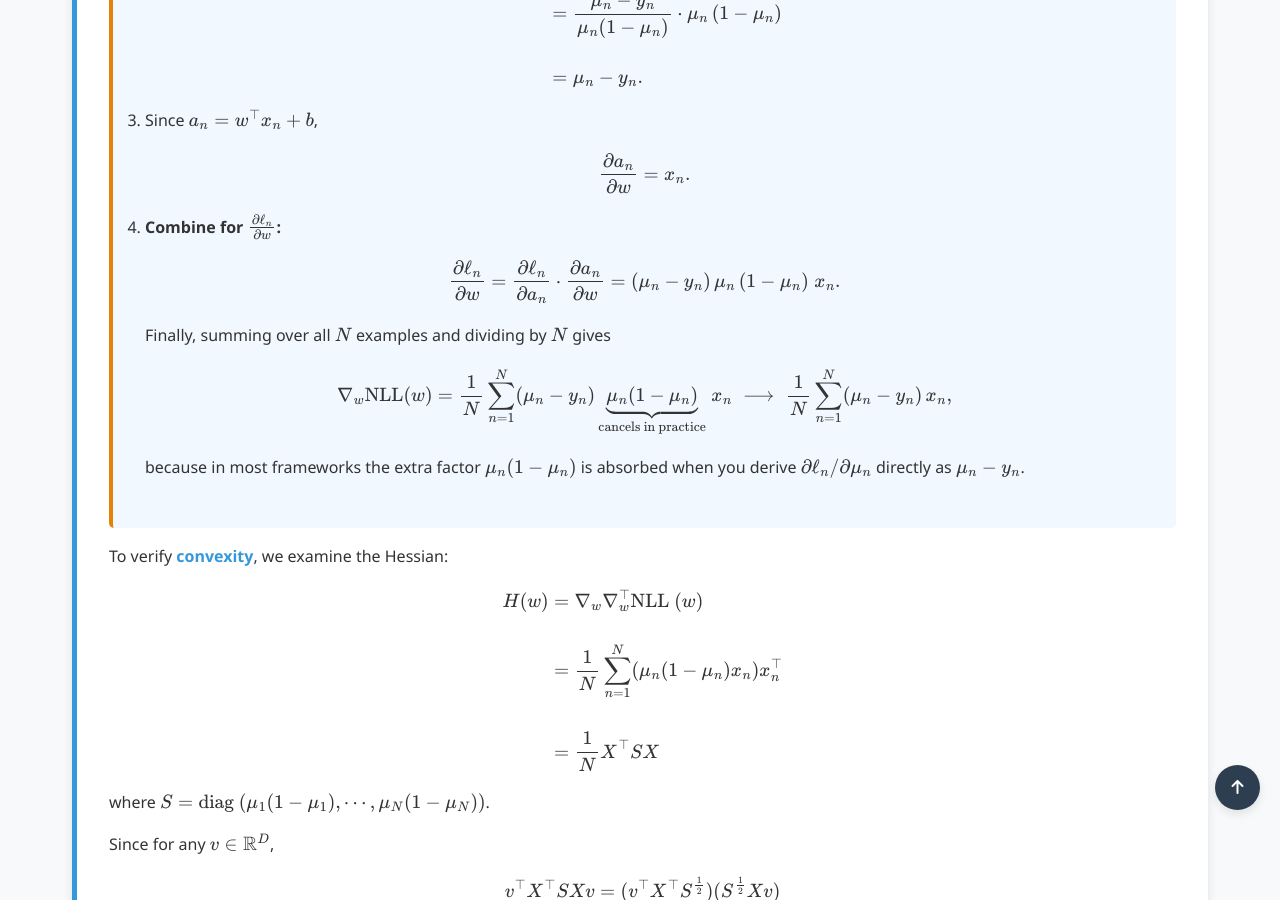
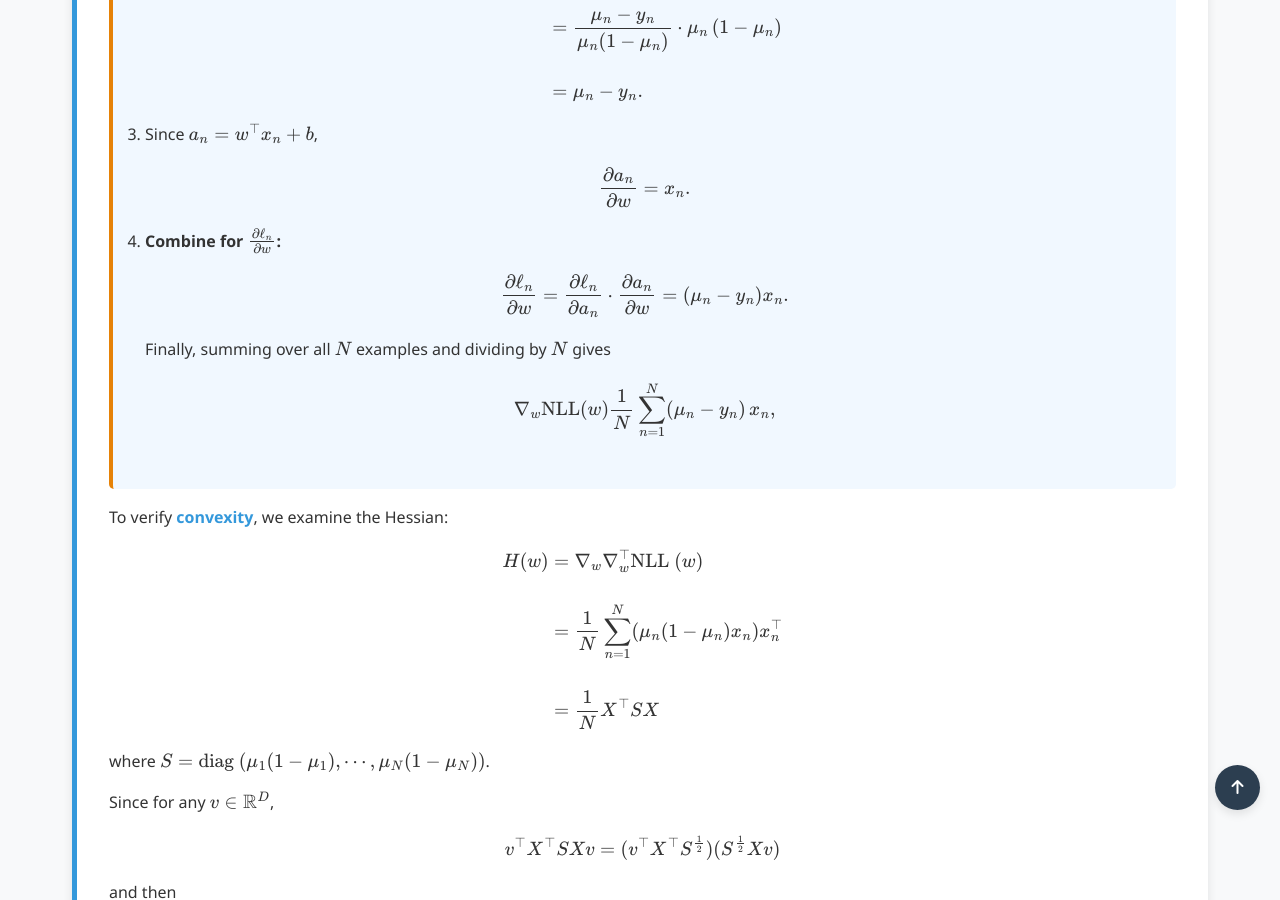
Before and after one commit to Yusukey01/yusukey01.github.io, a Jekyll site: the page built from Mathematics/Machine_learning/classification.html, in a window 1280 px wide and 900 px high, scrolled down 3817 px. Built offline with Jekyll 4.4.1, drawn with Linux system fonts in a browser that asks for light colours; some of the changed text lies outside the part shown.

Commit message:
logistic regression page updating

```diff
--- a/Mathematics/Machine_learning/classification.html
+++ b/Mathematics/Machine_learning/classification.html
@@ -135,7 +135,7 @@ uses_python: false
                     \(\mu, y\in\mathbb{R}^N\) are the vectors of \(\mu_n\) and \(y_n\), respectively.
 
                     <div class="theorem">
-                    <span class="theorem-title"></span>
+                    <span class="theorem-title">Derivation of the gradient of \(\nabla_w \text{NLL }(w)\) </span>
                     <p>
                     Recall the sigmoid function:
                     \[
@@ -204,7 +204,7 @@ uses_python: false
                             \frac{\partial \ell_n}{\partial w}
                             = \frac{\partial \ell_n}{\partial a_n}
                             \cdot \frac{\partial a_n}{\partial w}
-                            = (\mu_n - y_n)\,\mu_n\,(1 - \mu_n)\;x_n.
+                            = (\mu_n - y_n)x_n.
                             \]
                         </li>
                         </ol>
@@ -213,12 +213,8 @@ uses_python: false
                         Finally, summing over all \(N\) examples and dividing by \(N\) gives
                         \[
                         \nabla_w \mathrm{NLL}(w)
-                        = \frac{1}{N}\sum_{n=1}^N (\mu_n - y_n)\,\underbrace{\mu_n(1-\mu_n)}_{\text{cancels in practice}}\;x_n
-                        \;\longrightarrow\;
                         \frac{1}{N}\sum_{n=1}^N (\mu_n - y_n)\,x_n,
                         \]
-                        because in most frameworks the extra factor \(\mu_n(1-\mu_n)\) is absorbed
-                        when you derive \(\partial \ell_n/\partial \mu_n\) directly as \(\mu_n - y_n\).
                         </p>
                     </div>
                 </p>
```
